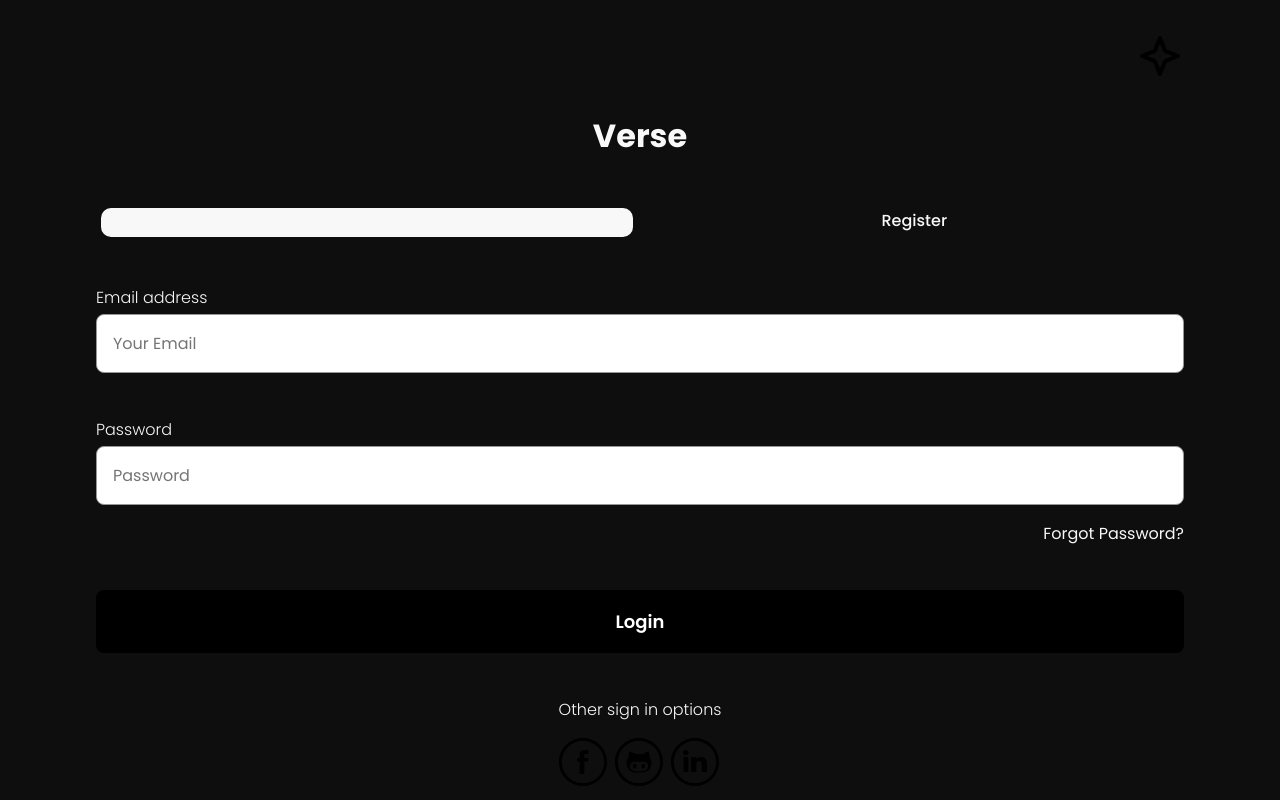
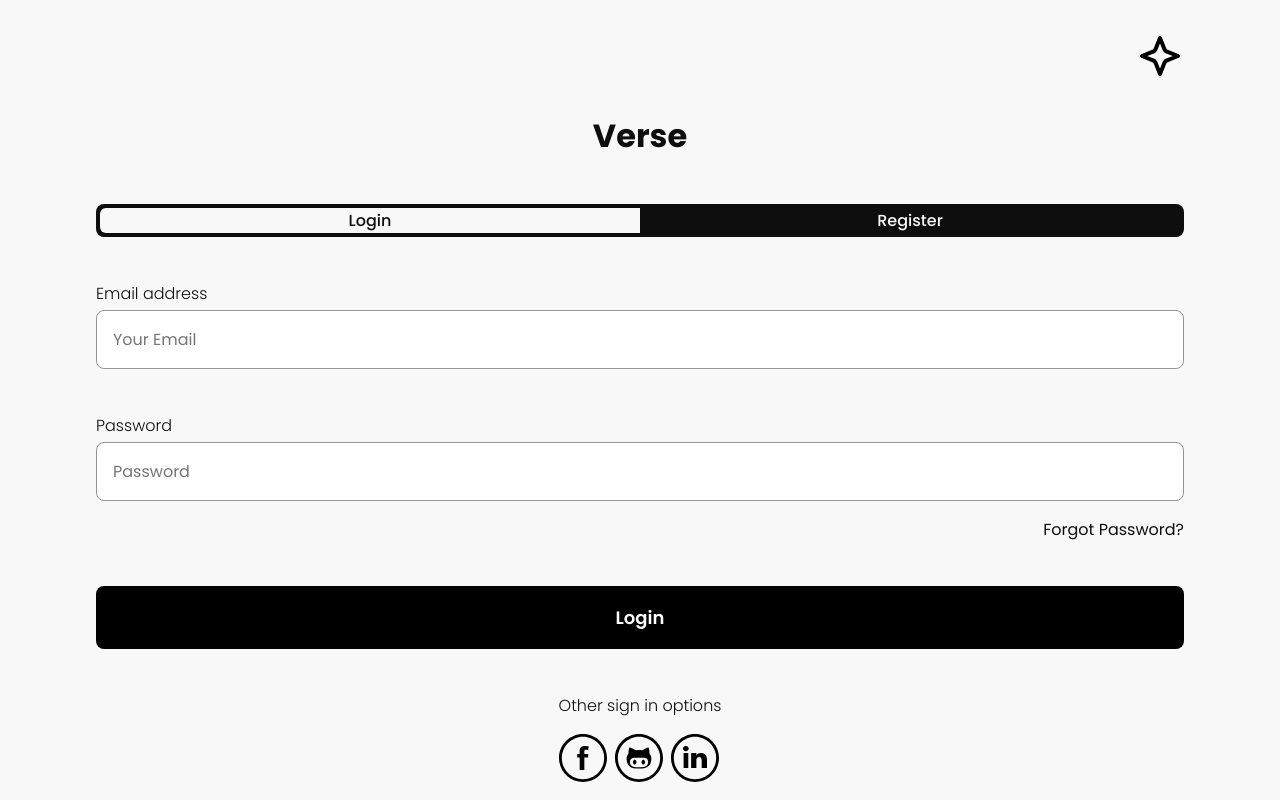
Before and after one commit to nolan-reilly/verse, a React (Vite) app: page / in a window 1280 px wide. Built offline with nearby package versions, Linux system fonts and the light colour scheme.

Commit message:
Fix Login

```diff
--- a/src/Login.jsx
+++ b/src/Login.jsx
@@ -1,10 +1,11 @@
+import { useState } from "react";
 import { Link } from "react-router-dom";
 
 export default function Login() {
+  const [isLogin, setIsLogin] = useState(true);
+
   return (
-    <div className="lg-flex vh-100 relative overflow-hidden">
-      <div className="gray-box"></div>
-
+    <div className="bg-white lg-flex vh-100 relative overflow-hidden">
       <div className="container py-32 lg-px-64 flex flex-col gap-32">
         {/* Logo */}
         <div className="flex flex-row justify-end">
@@ -13,20 +14,42 @@ export default function Login() {
 
         {/* Form Content */}
         <div className="flex flex-col align-center gap-44 flex-1">
-          <p className="text-large weight-700">Verse</p>
+          <p className="color-black text-large weight-700">Verse</p>
 
-          <div className="flex flex-row gap-16 justify-around bg-light-gray full-width p-4 border-radius">
-            <div className="login-slider">
-              <p className="text-center weight-500">Login</p>
+          <div className="flex flex-row justify-around bg-black full-width p-4 border-radius">
+            <div
+              className={`flex-1 p-2 cursor-pointer transition-all ${
+                isLogin ? "bg-white rounded-left" : "bg-black"
+              }`}
+              onClick={() => setIsLogin(true)}
+            >
+              <p
+                className={`text-center weight-500 ${
+                  isLogin ? "color-black" : "color-white"
+                }`}
+              >
+                Login
+              </p>
             </div>
 
-            <div className="flex-1">
-              <p className="text-center weight-500">Register</p>
+            <div
+              className={`flex-1 p-2 cursor-pointer transition-all ${
+                !isLogin ? "bg-white rounded-right" : "bg-black"
+              }`}
+              onClick={() => setIsLogin(false)}
+            >
+              <p
+                className={`text-center weight-500 ${
+                  !isLogin ? "color-black" : "color-white"
+                }`}
+              >
+                Register
+              </p>
             </div>
           </div>
 
           <div className="flex flex-col full-width gap-4">
-            <label className="weight-300" htmlFor="email">
+            <label className="color-black weight-300" htmlFor="email">
               Email address
             </label>
             <input
@@ -40,7 +63,7 @@ export default function Login() {
 
           <div className="flex flex-col full-width gap-16">
             <div className="flex flex-col gap-4">
-              <label className="weight-300" htmlFor="password">
+              <label className="color-black weight-300" htmlFor="password">
                 Password
               </label>
               <input
@@ -52,17 +75,37 @@ export default function Login() {
               />
             </div>
 
-            <div className="flex justify-end">
-              <p>Forgot Password?</p>
-            </div>
+            {isLogin && (
+              <div className="flex justify-end">
+                <p className="color-black">Forgot Password?</p>
+              </div>
+            )}
           </div>
 
+          {!isLogin && (
+            <div className="flex flex-col full-width gap-4">
+              <label
+                className="color-black weight-300"
+                htmlFor="confirmPassword"
+              >
+                Confirm Password
+              </label>
+              <input
+                className="text-input"
+                type="password"
+                id="confirmPassword"
+                name="confirmPassword"
+                placeholder="Confirm Password"
+              />
+            </div>
+          )}
+
           <Link className="full-width login-btn" to="home">
-            Login
+            {isLogin ? "Login" : "Register"}
           </Link>
 
           <div className="flex flex-col gap-16">
-            <p className="weight-300">Other sign in options</p>
+            <p className="color-black weight-300">Other sign in options</p>
 
             <div className="flex flex-row gap-8">
               <img
--- a/src/style.css
+++ b/src/style.css
@@ -147,6 +147,11 @@ body {
   padding-bottom: 32px;
 }
 
+.py-48 {
+  padding-top: 48px;
+  padding-bottom: 48px;
+}
+
 .px-64 {
   padding-left: 64px;
   padding-right: 64px;
@@ -250,6 +255,10 @@ body {
   color: var(--white);
 }
 
+.color-black {
+  color: var(--black);
+}
+
 .svg-white {
   filter: brightness(0) invert(1);
 }
@@ -274,12 +283,18 @@ body {
   display: block;
 }
 
-.login-slider {
-  background-color: var(--white);
-  flex: 1;
-  border-radius: 10px;
-  padding: 2px 0px;
-  margin: 0px 0px 0px 1px;
+.rounded-left {
+  border-top-left-radius: 6px 6px;
+  border-bottom-left-radius: 6px 6px;
+}
+
+.rounded-right {
+  border-top-right-radius: 6px 6px;
+  border-bottom-right-radius: 6px 6px;
+}
+
+.cursor-pointer {
+  cursor: pointer;
 }
 
 .text-input {
@@ -344,6 +359,36 @@ body {
 
 .cursor-pointer {
   cursor: pointer;
+}
+
+/* Slider Styles */
+.relative {
+  position: relative;
+}
+
+.slider-background {
+  position: absolute;
+  left: 0;
+  width: 50%;
+  height: 100%;
+  background: white;
+  border-radius: 4px;
+  box-shadow: 0 2px 8px rgba(0, 0, 0, 0.1);
+  transition: transform 0.3s ease-in-out;
+}
+
+.z-10 {
+  z-index: 1;
+}
+
+/* Transition effects */
+.transition-all {
+  transition: all 0.3s ease-in-out;
+}
+
+/* Ensure the toggle container has proper sizing */
+.full-width {
+  width: 100%;
 }
 
 /* Mobile Sidebar Styles */
```
